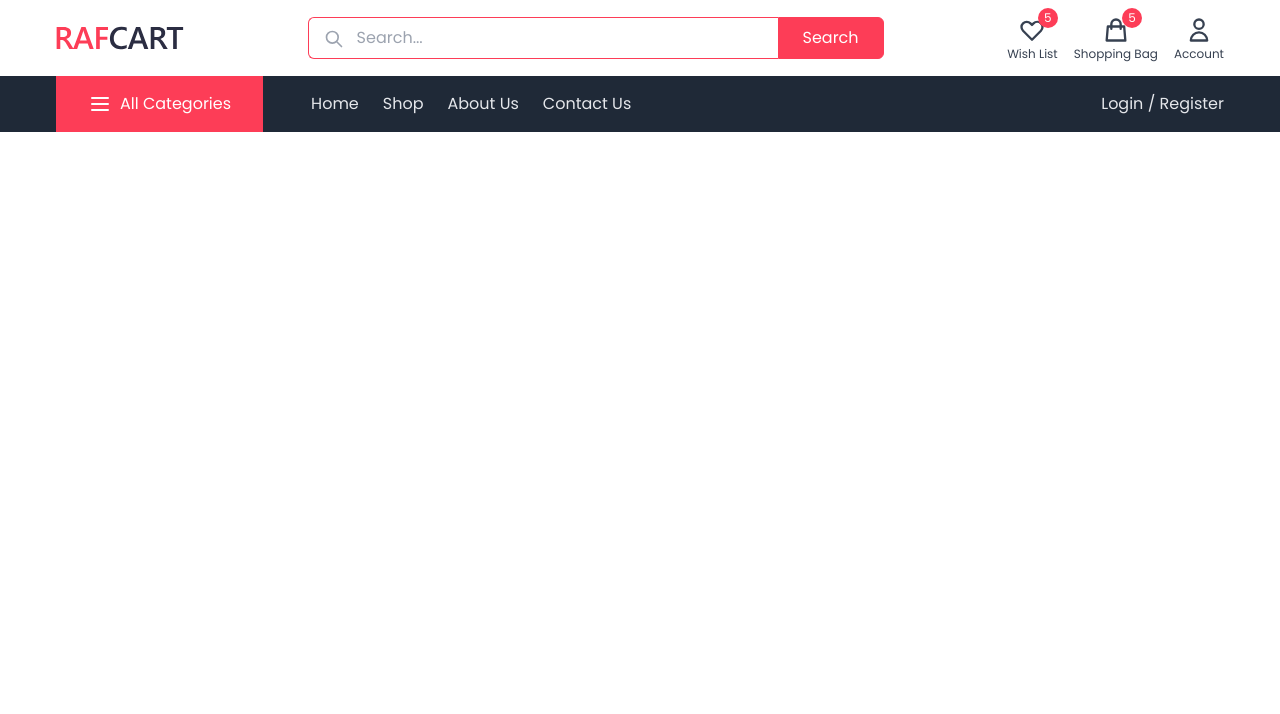
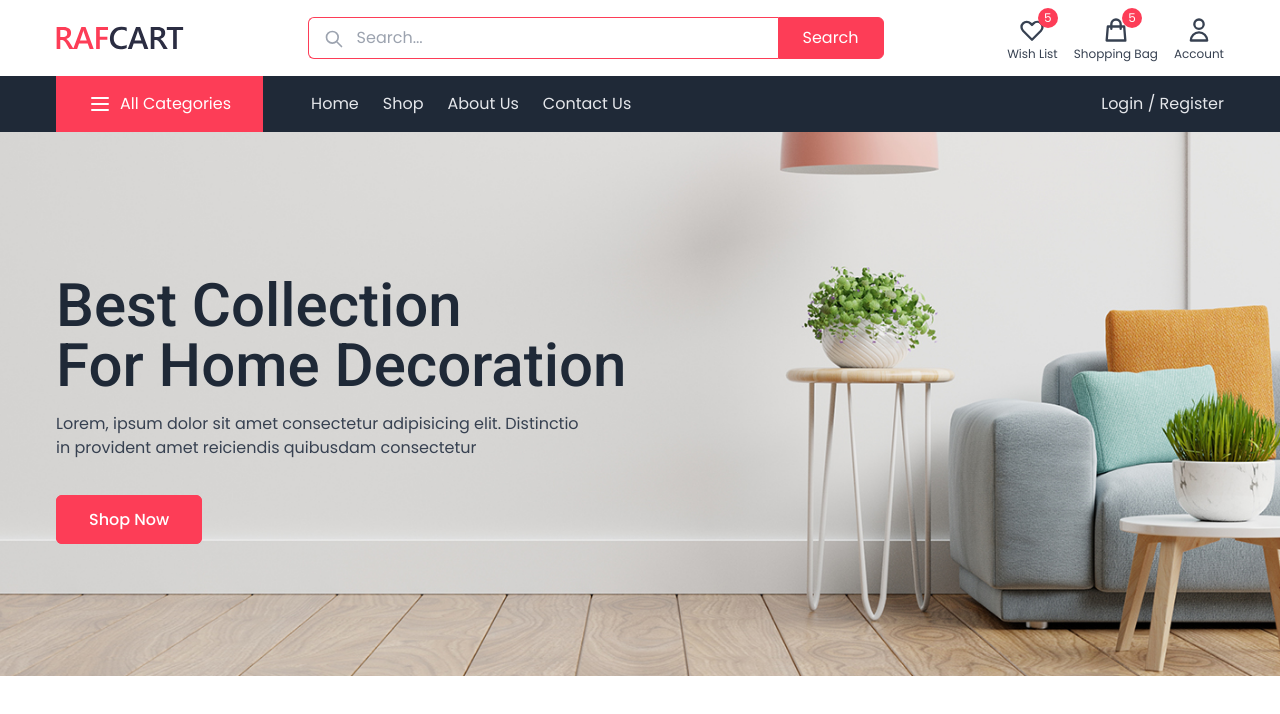
Before and after one commit to Source-Controller/RAF-CART, a Next.js app: page / in a window 1280 px wide. Shown: the top 714 px of the page. Built offline with nearby package versions, Linux system fonts and the light colour scheme.

Commit message:
Banner :zap:

```diff
--- /dev/null
+++ b/src/components/Banner.js
@@ -0,0 +1,30 @@
+import Link from 'next/link';
+
+const Banner = () => {
+  return (
+    <div
+      className='bg-cover bg-center bg-no-repeat py-36'
+      style={{ backgroundImage: "url('/images/banner-bg.jpg')" }}
+    >
+      <div className='container'>
+        <h1 className='text-6xl font-medium text-gray-800 mb-4 capitalize'>
+          Best collection <br /> for home decoration
+        </h1>
+        <p className='text-gray-700'>
+          Lorem, ipsum dolor sit amet consectetur adipisicing elit. Distinctio{' '}
+          <br />
+          in provident amet reiciendis quibusdam consectetur
+        </p>
+        <div className='mt-12'>
+          <Link href='/shop'>
+            <a className='text-white bg-primary px-8 py-3 font-medium rounded-md border border-primary hover:opacity-90 transition'>
+              Shop Now
+            </a>
+          </Link>
+        </div>
+      </div>
+    </div>
+  );
+};
+
+export default Banner;
--- a/src/components/Header/NavBar.js
+++ b/src/components/Header/NavBar.js
@@ -23,7 +23,7 @@ const NavBar = () => {
           </svg>
 
           <span className='capitalize ml-2'>All Categories</span>
-          <div className='absolute top-full left-0 w-full py-3 bg-white shadow-md opacity-0 group-hover:opacity-100 transition duration-500 invisible group-hover:visible'>
+          <div className='absolute top-full divide-y left-0 w-full py-3 bg-white shadow-md opacity-0 group-hover:opacity-100 transition duration-500 invisible group-hover:visible'>
             {categories.map((category, index) => (
               <Link href={category.url}>
                 <a className='flex items-center px-6 py-3 transition hover:bg-gray-100'>
--- a/src/pages/index.js
+++ b/src/pages/index.js
@@ -1,5 +1,11 @@
+import Banner from '@components/Banner';
+
 const HomeScreen = () => {
-  return <div></div>;
+  return (
+    <div>
+      <Banner />
+    </div>
+  );
 };
 
 export default HomeScreen;
```
